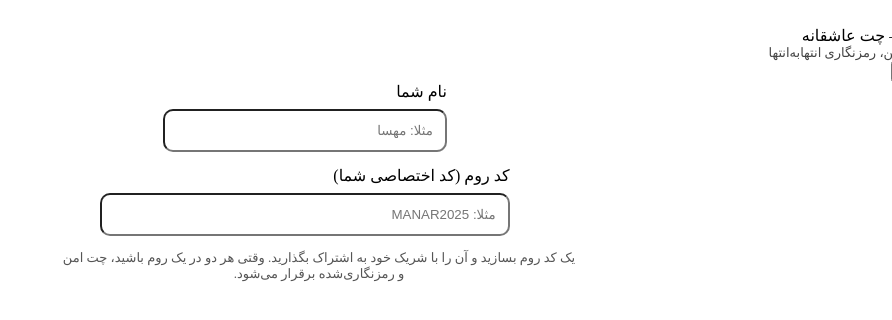
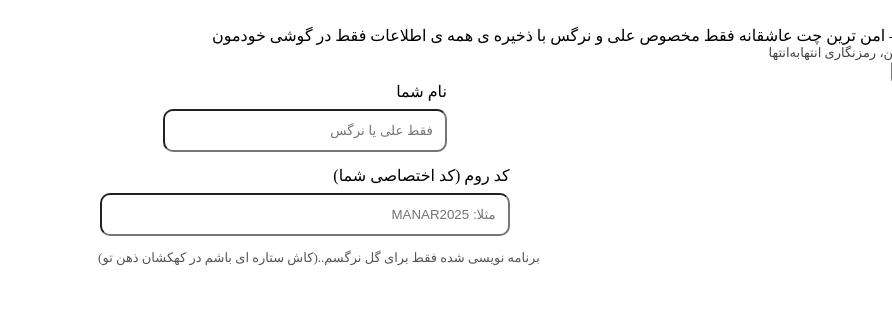
Before and after one commit to amozeshoparvaresheIT/manar-chat, a React (Vite) app in the folder frontend/: page / in a window 1280 px wide. Shown: the top 320 px of the page, without its empty margins (388-1280 px from the left). Built offline with nearby package versions, Linux system fonts and the light colour scheme; the HTML template or start-up script is replaced by a standard one.

Commit message:
1 change

```diff
--- a/frontend/src/App.jsx
+++ b/frontend/src/App.jsx
@@ -11,7 +11,7 @@ export default function App(){
       <div className="header">
         <div className="logoCircle">M</div>
         <div style={{flex:1}}>
-          <div className="title">Manar — چت عاشقانه</div>
+          <div className="title">Manar — امن ترین چت عاشقانه فقط مخصوص علی و نرگس با ذخیره ی همه ی اطلاعات فقط در گوشی خودمون</div>
           <div style={{fontSize:13,color:'#444'}}>دو نفره، امن، رمزنگاری انتها‌به‌انتها</div>
         </div>
         <div style={{display:'flex',gap:8}}>
@@ -24,14 +24,14 @@ export default function App(){
           <div style={{display:'flex',flex:1,alignItems:'center',justifyContent:'center',flexDirection:'column',gap:14}}>
             <div style={{maxWidth:420}}>
               <label>نام شما</label>
-              <input value={name} onChange={e=>setName(e.target.value)} style={{width:'100%',padding:12,borderRadius:10,marginTop:8}} placeholder="مثلا: مهسا" />
+              <input value={name} onChange={e=>setName(e.target.value)} style={{width:'100%',padding:12,borderRadius:10,marginTop:8}} placeholder= "فقط علی یا نرگس" />
             </div>
             <div style={{maxWidth:420}}>
               <label>کد روم (کد اختصاصی شما)</label>
               <input value={room} onChange={e=>setRoom(e.target.value)} style={{width:'100%',padding:12,borderRadius:10,marginTop:8}} placeholder="مثلا: MANAR2025" />
             </div>
             <div style={{color:'#555',maxWidth:520,textAlign:'center',fontSize:13}}>
-              یک کد روم بسازید و آن را با شریک خود به اشتراک بگذارید. وقتی هر دو در یک روم باشید، چت امن و رمزنگاری‌شده برقرار می‌شود.
+              برنامه نویسی شده فقط برای گل نرگسم..(کاش ستاره ای باشم در کهکشان ذهن تو)
             </div>
           </div>
         ) : (
```
